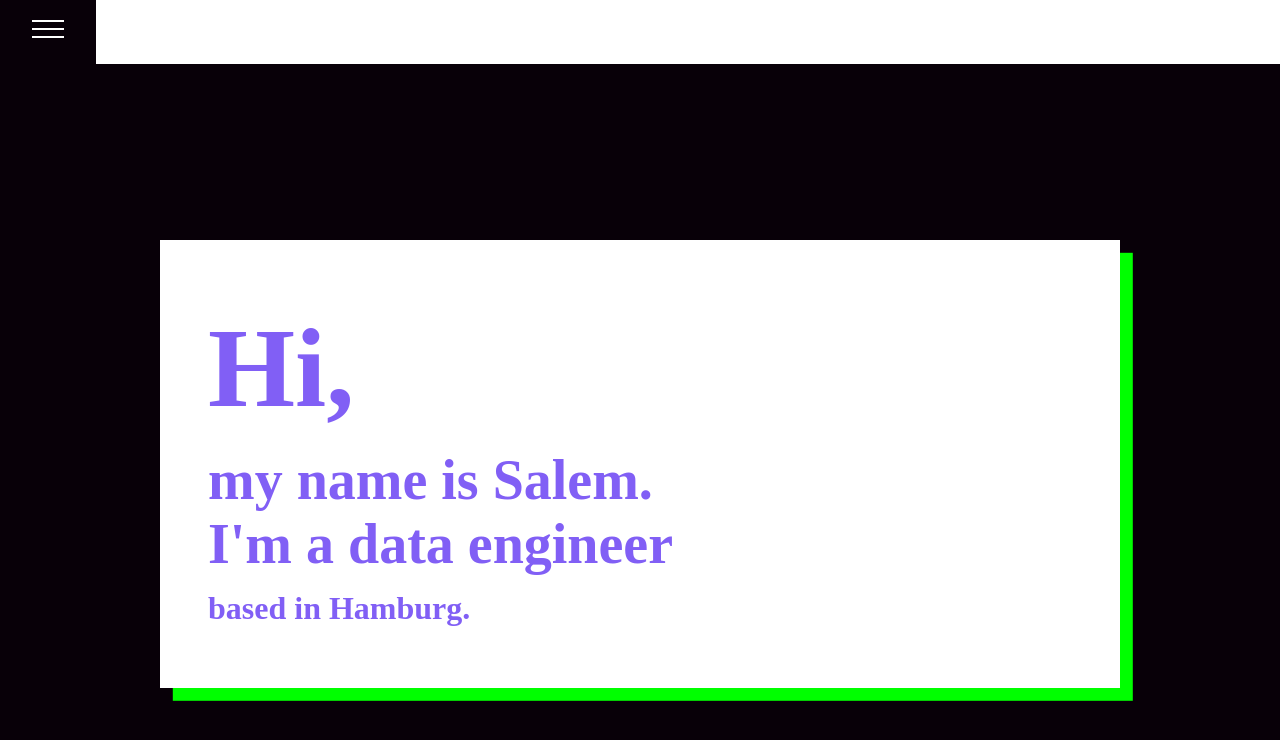
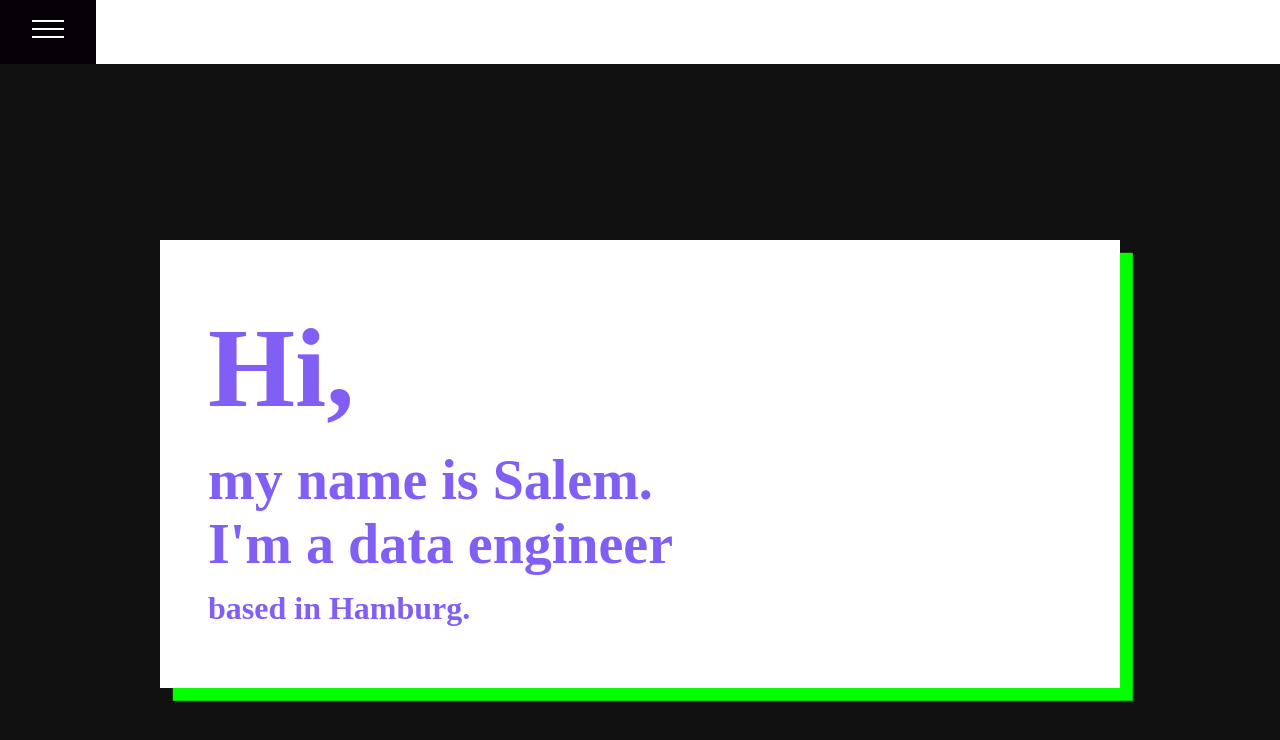
Before and after one commit to salaami/portfolio, a React (Create React App) app: page / in a window 1280 px wide. Shown: the top 740 px of the page. Built offline with nearby package versions, Linux system fonts and the light colour scheme; a web font is replaced by a local one.

Commit message:
Changing background color.

```diff
--- a/src/index.css
+++ b/src/index.css
@@ -31,7 +31,7 @@
   justify-content: center;
   font-size: 1rem;
   color: #815FF5;
-  background-color: #080008;
+  background-color: #111111;
 
 }
 
```
